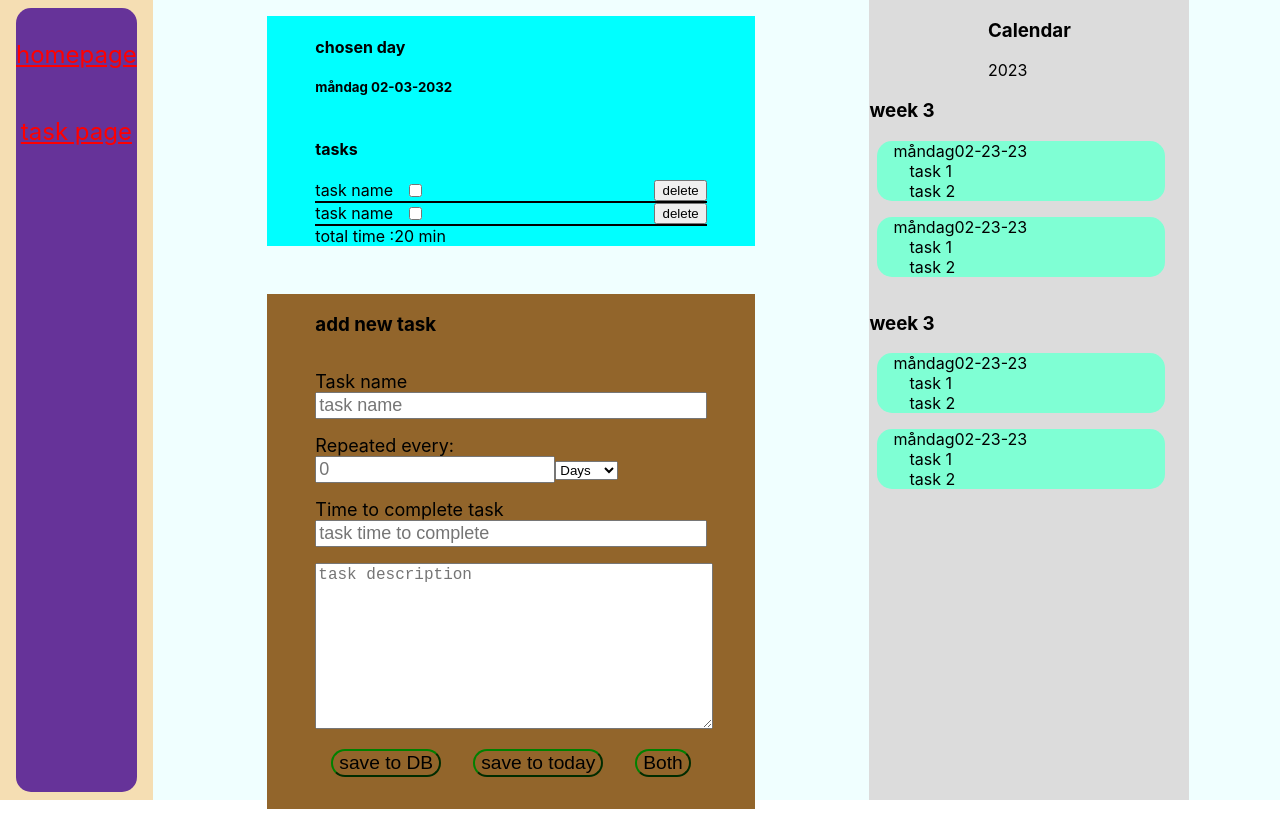
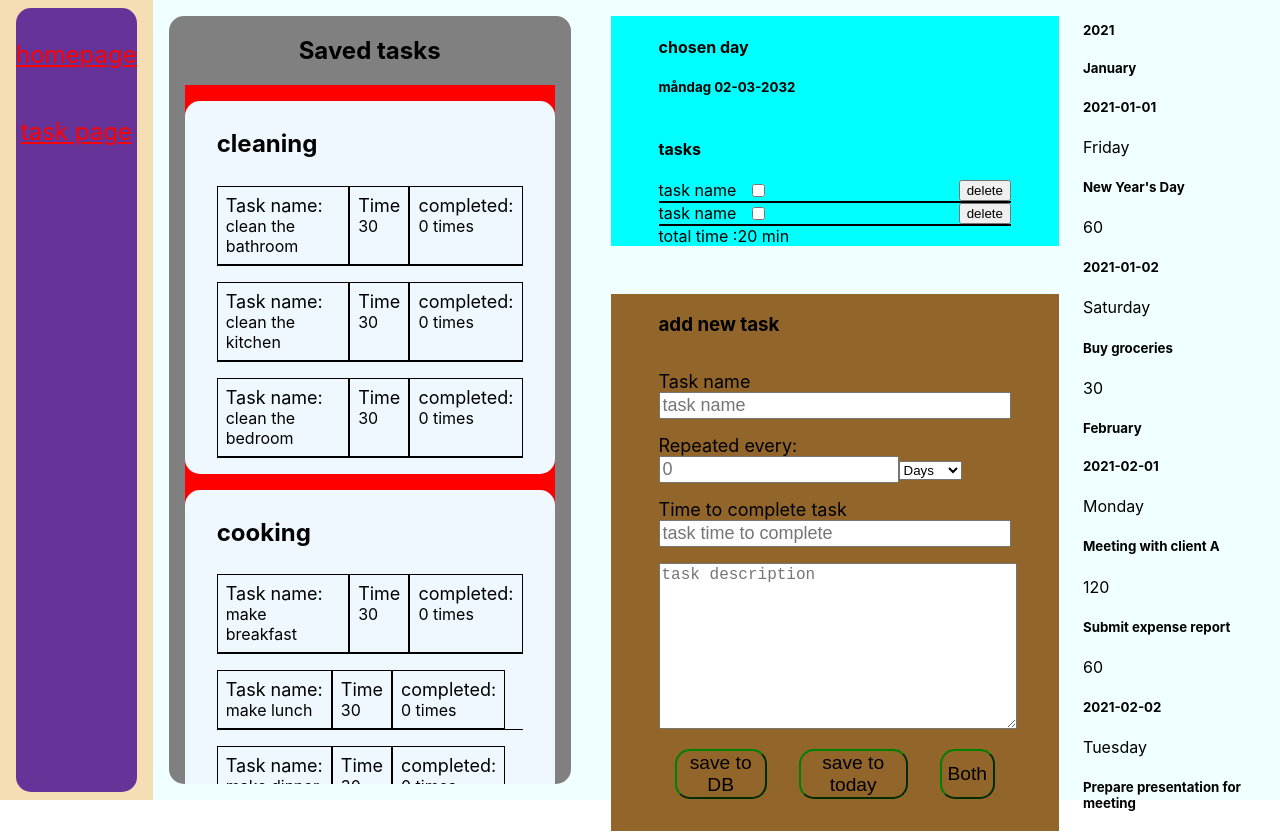
Before and after one commit to tobleroo/react-lifeorganizer, a React (Create React App) app: page /all-tasks in a window 1280 px wide. Shown: the top 833 px of the page. Built offline with nearby package versions, Linux system fonts and the light colour scheme.

Commit message:
added calendar comps and data transfer

```diff
--- a/src/demoData/demoTaskList.js
+++ b/src/demoData/demoTaskList.js
@@ -1,6 +1,6 @@
 
 function demoTaskList(){
-    return [
+    const tasklist = [
         {
             categoryName: "cleaning",
             tasks: [{
@@ -40,6 +40,8 @@ function demoTaskList(){
                 }
             ]
         }]
+
+    return tasklist;
 }
 
 export default demoTaskList;
--- a/src/demoData/demoTodoCalendar.js
+++ b/src/demoData/demoTodoCalendar.js
@@ -5,45 +5,136 @@ export default function demoTodoCalendar(){
 
 
     // return list of year with month and date with tasks
-    return [
+    const calendar = [
         {
-            year: 2020,
-            month: 1,
-            date: 1,
-            tasks: [
+          "year": "2021",
+          "months": [
+            {
+              "name": "January",
+              "days": [
                 {
-                    id: 1,
-                    title: "task 1",
-                    description: "task 1 description",
-                    status: "done"
+                  "date": "2021-01-01",
+                  "dayOfWeek": "Friday",
+                  "tasks": [
+                    {
+                      "title": "New Year's Day",
+                      "completed": true,
+                      "timeToComplete": 60
+                    }
+                  ]
                 },
                 {
-                    id: 2,
-                    title: "task 2",
-                    description: "task 2 description",
-                    status: "done"
+                  "date": "2021-01-02",
+                  "dayOfWeek": "Saturday",
+                  "tasks": [
+                    {
+                      "title": "Buy groceries",
+                      "completed": false,
+                      "timeToComplete": 30
+                    }
+                  ]
                 },
-            ]
+              ]
+            },
+            {
+              "name": "February",
+              "days": [
+                {
+                  "date": "2021-02-01",
+                  "dayOfWeek": "Monday",
+                  "tasks": [
+                    {
+                      "title": "Meeting with client A",
+                      "completed": true,
+                      "timeToComplete": 120
+                    },
+                    {
+                      "title": "Submit expense report",
+                      "completed": false,
+                      "timeToComplete": 60
+                    }
+                  ]
+                },
+                {
+                  "date": "2021-02-02",
+                  "dayOfWeek": "Tuesday",
+                  "tasks": [
+                    {
+                      "title": "Prepare presentation for meeting",
+                      "completed": true,
+                      "timeToComplete": 90
+                    }
+                  ]
+                },
+              ]
+            },
+          ]
         },
         {
-            year: 2020,
-            month: 1,
-            date: 2,
-            tasks: [
+          "year": "2022",
+          "months": [
+            {
+              "name": "January",
+              "days": [
                 {
-                    id: 3,
-                    title: "task 3",
-                    description: "task 3 description",
-                    status: "done"
+                  "date": "2022-01-01",
+                  "dayOfWeek": "Saturday",
+                  "tasks": [
+                    {
+                      "title": "New Year's Day",
+                      "completed": true,
+                      "timeToComplete": 60
+                    }
+                  ]
                 },
                 {
-                    id: 4,
-                    title: "task 4",
-                    description: "task 4 description",
-                    status: "done"
+                  "date": "2022-01-02",
+                  "dayOfWeek": "Sunday",
+                  "tasks": [
+                    {
+                      "title": "Attend friend's birthday party",
+                      "completed": false,
+                      "timeToComplete": 180
+                    }
+                  ]
                 },
-            ]
+              ]
+            },
+            {
+              "name": "February",
+              "days": [
+                {
+                  "date": "2022-02-01",
+                  "dayOfWeek": "Tuesday",
+                  "tasks": [
+                    {
+                      "title": "Meeting with client B",
+                      "completed": true,
+                      "timeToComplete": 90
+                    },
+                    {
+                      "title": "Follow up with supplier",
+                      "completed": false,
+                      "timeToComplete": 60
+                    }
+                  ]
+                },
+                {
+                  "date": "2022-02-02",
+                  "dayOfWeek": "Wednesday",
+                  "tasks": [
+                    {
+                      "title": "Create budget plan for Q2",
+                      "completed": false,
+                      "timeToComplete": 120
+                    }
+                  ]
+                },
+              ]
+            }
+          ]
         }
-    ]
+      ];
 
+    return calendar;
 }
--- a/src/pages/todoPage/AllTasksPage.jsx
+++ b/src/pages/todoPage/AllTasksPage.jsx
@@ -4,13 +4,15 @@ import { useState, useEffect } from "react";
 
 import TasksBox from "./components/TasksBox";
 import SelectedDate from "./components/SelectedDate";
-import CalendarBox from "./components/CalendarBox";
+import CalendarYearBox from "./components/CalendarYearBox";
 
 //import AllTasksPage css file
 import "../../styles/pages/AllTasksPage.css"
 
 //demo data
-import demoAllDataCollected from "../../demoData/demoAllDataCollected";
+// import demoAllDataCollected from "../../demoData/demoAllDataCollected";
+import demoTaskList from "../../demoData/demoTaskList";
+import demoTodoCalendar from "../../demoData/demoTodoCalendar";
 
 
 function AllTasksPage() {
@@ -21,25 +23,21 @@ function AllTasksPage() {
   // console.log(savedTasks);
 
   useEffect(() => {
-    const allData = demoAllDataCollected();
-    const allTasks = allData.taskList;
-    setSavedTasks(allTasks);
+    setSavedTasks(demoTaskList);
+    setCalendarData(demoTodoCalendar);
 
-    const calendarDataJson = allData.todoCalendar;
-    setCalendarData(calendarDataJson);
-    // console.log('calendar 2 ->' + allData.todoCalendar);
-
-    console.log('calendar 3 ->' + CalendarData);
   }, []);
 
   return(
     <div className="AllComponentsBox">
 
-        {/* <TasksBox allTasks={savedTasks}/> */}
+        <TasksBox allTasks={savedTasks}/>
 
         <SelectedDate/>
 
-        <CalendarBox/>
+
+        <CalendarYearBox yearData={CalendarData}/>
+        {/* <CalendarBox calendarData={CalendarData}/> */}
     </div>
   )
 
--- a/src/pages/todoPage/components/CalendarBox.jsx
+++ /dev/null
@@ -1,20 +0,0 @@
-
-import WeeklyCalendarCard from "./WeeklyCalendarCard"
-
-
-export default function CalendarBox(){
-
-
-
-    return (
-        <div className="CalendarBox">
-            <div className="CalendarText">
-                <h3>Calendar</h3>
-                <p>2023</p>
-            </div>
-
-            <WeeklyCalendarCard/>
-            <WeeklyCalendarCard/>
-        </div>
-    )
-}
--- /dev/null
+++ b/src/pages/todoPage/components/CalendarDayBox.jsx
@@ -0,0 +1,28 @@
+
+import CalendarTaskBox from "./CalendarTaskBox"
+
+export default function CalendarDayBox({days}){
+
+    return (
+        <div className="CalendarDayBox">
+            {days.length ? (
+                days.map((dayData, index) => {
+                    return (
+                        <div className="dayBox">
+                            <h5>{dayData.date}</h5>
+                            <p>{dayData.dayOfWeek}</p>
+                            <CalendarTaskBox task={dayData.tasks}/>
+                        </div>
+                    )
+                }
+                )
+            ) : (
+                <h5>no data</h5>
+            )}
+
+
+
+        </div>
+    )
+
+}
--- /dev/null
+++ b/src/pages/todoPage/components/CalendarMonthBox.jsx
@@ -0,0 +1,22 @@
+
+import CalendarDayBox from "./CalendarDayBox"
+export default function CalendarMonthBox({months}){
+
+    return (
+        <div className="CalendarMonthBox">
+            {months.length ? (
+                months.map((weekData, index) => {
+                    return (
+                        <div className="monthBox">
+                            <h5>{weekData.name}</h5>
+                            <CalendarDayBox days={weekData.days}/>
+                        </div>
+                    )
+                }
+                )
+            ) : (
+                <h5>no data</h5>
+            )}
+        </div>
+    )
+}
--- /dev/null
+++ b/src/pages/todoPage/components/CalendarTaskBox.jsx
@@ -0,0 +1,22 @@
+
+
+export default function CalendarTaskBox({task}){
+
+    return (
+        <div className="CalendarTasksBox">
+            {task.length ? (
+                task.map((taskData, index) => {
+                    return (
+                        <div className="taskBox">
+                            <h5>{taskData.title}</h5>
+                            <p>{taskData.timeToComplete}</p>
+                        </div>
+                    )
+                }
+                )
+            ) : (
+                <h5>no data</h5>
+            )}
+        </div>
+    )
+}
--- /dev/null
+++ b/src/pages/todoPage/components/CalendarYearBox.jsx
@@ -0,0 +1,23 @@
+
+import CalendarMonthBox from "./CalendarMonthBox"
+
+export default function CalendarYearBox({yearData}){
+
+    return (
+        <div className="CalendarYearBox">
+            {yearData.length ? (
+                yearData.map((monthData, index) => {
+                    return (
+                        <div className="yearBox">
+                            <h5>{monthData.year}</h5>
+                            <CalendarMonthBox months={monthData.months}/>
+                        </div>
+                    )
+                })
+            ) : (
+                <h5>no data</h5>
+            )}
+        </div>
+    )
+
+}
--- a/src/pages/todoPage/components/TaskCategory.jsx
+++ b/src/pages/todoPage/components/TaskCategory.jsx
@@ -1,16 +1,13 @@
 
 
 import TaskItem from "./TaskItem"
-export default function TaskCategory({allTasks}){
-
-    console.log(allTasks)
-
+export default function TaskCategory({allTasksData}){
 
     return (
         <div className="taskCategoryBox">
 
-            {allTasks.length ? (
-                allTasks.map((task, index) => (
+            {allTasksData.length ? (
+                allTasksData.map((task, index) => (
                     <div className="one-category" key={index}>
                         <h2>{task.categoryName}</h2>
                         {task.tasks.length ? (
--- a/src/pages/todoPage/components/TasksBox.jsx
+++ b/src/pages/todoPage/components/TasksBox.jsx
@@ -7,7 +7,7 @@ export default function TasksBox({allTasks}){
         <div className="tasks-box">
             <h2>Saved tasks</h2>
 
-            <TaskCategory allTasks={allTasks}/>
+            <TaskCategory allTasksData={allTasks}/>
 
         </div>
     )
--- a/src/pages/todoPage/components/WeeklyCalendarCard.jsx
+++ /dev/null
@@ -1,22 +0,0 @@
-
-import { DateTaskCard } from "./DateTaskCard"
-
-
-export default function WeeklyCalendarCard(){
-
-
-    return (
-        <div className="calendarWeekCard">
-
-            <div className="weekNumberBox">
-                <h3>week 3</h3>
-            </div>
-
-            <DateTaskCard/>
-            <DateTaskCard/>
-
-        </div>
-    )
-
-
-}
--- a/src/styles/pages/AllTasksPage.css
+++ b/src/styles/pages/AllTasksPage.css
@@ -273,29 +273,3 @@
     align-items: center;
     overflow: scroll;
 }
-
-.calendarWeekCard{
-    width: 100%;
-    border-radius: 15px;
-
-}
-
-.date-box{
-    display: flex;
-    flex-direction: column;
-    background-color: aquamarine;
-    border-radius: 15px;
-    width: 90%;
-    margin: 1rem .5rem;
-}
-
-.date{
-    display: flex;
-    flex-direction: row;
-    margin-left: 1rem;
-}
-
-.tasks p{
-    padding: 0;
-    margin: 0 2rem;
-}
```
